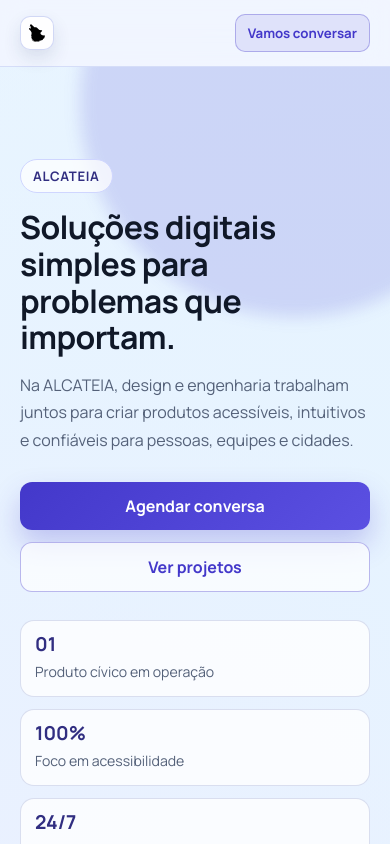
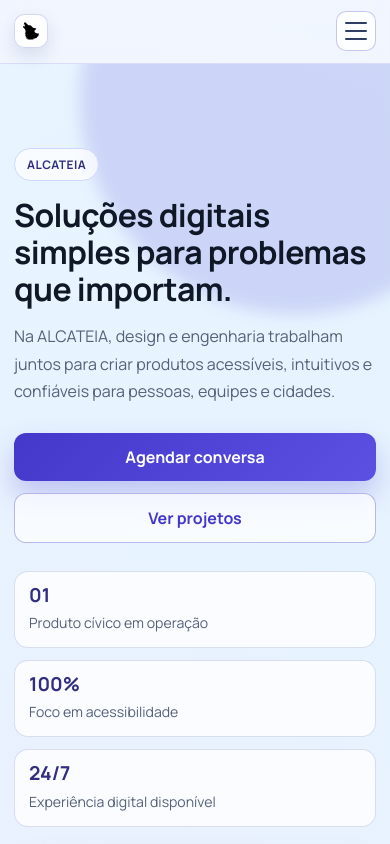
Before and after one commit to Alcateia-Tecnologia/landing-page, a React (Vite) app in the folder webapp/: page / in a window 390 px wide. Shown: the top 844 px of the page. Built offline with nearby package versions, Linux system fonts and the light colour scheme.

Commit message:
feat: improve mobile navigation and responsive layout tuning
Co-authored-by: Kauan Bertalha <Berkhz@users.noreply.github.com>

```diff
--- a/webapp/src/components/NavMenu.tsx
+++ b/webapp/src/components/NavMenu.tsx
@@ -1,6 +1,40 @@
+import { useEffect, useState } from "react";
 import "../styles/NavMenu.css";
 
 export default function NavMenu() {
+  const [menuAberto, setMenuAberto] = useState(false);
+
+  useEffect(() => {
+    const fecharNoDesktop = () => {
+      if (window.innerWidth > 860) {
+        setMenuAberto(false);
+      }
+    };
+
+    const fecharComEscape = (event: KeyboardEvent) => {
+      if (event.key === "Escape") {
+        setMenuAberto(false);
+      }
+    };
+
+    window.addEventListener("resize", fecharNoDesktop);
+    window.addEventListener("keydown", fecharComEscape);
+
+    return () => {
+      window.removeEventListener("resize", fecharNoDesktop);
+      window.removeEventListener("keydown", fecharComEscape);
+    };
+  }, []);
+
+  useEffect(() => {
+    document.body.style.overflow = menuAberto ? "hidden" : "";
+    return () => {
+      document.body.style.overflow = "";
+    };
+  }, [menuAberto]);
+
+  const fecharMenu = () => setMenuAberto(false);
+
   return (
     <nav className="nav-menu" aria-label="Menu principal">
       <div className="container nav-inner">
@@ -26,9 +60,48 @@ export default function NavMenu() {
           </li>
         </ul>
 
-        <a href="#contatos" className="nav-cta">
-          Vamos conversar
-        </a>
+        <div className="nav-actions">
+          <a href="#contatos" className="nav-cta">
+            Vamos conversar
+          </a>
+
+          <button
+            type="button"
+            className="nav-toggle"
+            aria-label={menuAberto ? "Fechar menu" : "Abrir menu"}
+            aria-expanded={menuAberto}
+            aria-controls="menu-mobile"
+            onClick={() => setMenuAberto((aberto) => !aberto)}
+          >
+            <span />
+            <span />
+            <span />
+          </button>
+        </div>
+      </div>
+
+      <div
+        id="menu-mobile"
+        className={`mobile-menu ${menuAberto ? "open" : ""}`}
+        aria-hidden={!menuAberto}
+      >
+        <div className="container mobile-menu-inner">
+          <a href="#sobre" onClick={fecharMenu}>
+            Sobre
+          </a>
+          <a href="#mvv" onClick={fecharMenu}>
+            Essência
+          </a>
+          <a href="#projetos" onClick={fecharMenu}>
+            Projetos
+          </a>
+          <a href="#contatos" onClick={fecharMenu}>
+            Contato
+          </a>
+          <a href="#contatos" className="mobile-cta" onClick={fecharMenu}>
+            Vamos conversar
+          </a>
+        </div>
       </div>
     </nav>
   );
--- a/webapp/src/styles/App.css
+++ b/webapp/src/styles/App.css
@@ -69,6 +69,14 @@ p {
 
 .section {
   padding: 88px 0;
+}
+
+#home,
+#sobre,
+#mvv,
+#projetos,
+#contatos {
+  scroll-margin-top: 94px;
 }
 
 .section.alt {
@@ -494,6 +502,10 @@ p {
     padding: 72px 0;
   }
 
+  .container {
+    padding: 0 16px;
+  }
+
   .hero {
     padding: 92px 0 64px;
   }
@@ -515,3 +527,32 @@ p {
     padding: 22px;
   }
 }
+
+@media (max-width: 420px) {
+  .container {
+    padding: 0 14px;
+  }
+
+  .section {
+    padding: 64px 0;
+  }
+
+  .hero {
+    padding: 84px 0 54px;
+  }
+
+  .badge {
+    font-size: 0.74rem;
+    letter-spacing: 0.04em;
+  }
+
+  .card,
+  .panel-card,
+  .contact-panel {
+    padding: 18px;
+  }
+
+  .project-grid {
+    grid-template-columns: 1fr;
+  }
+}
--- a/webapp/src/styles/NavMenu.css
+++ b/webapp/src/styles/NavMenu.css
@@ -104,6 +104,39 @@
   background: rgba(67, 56, 202, 0.15);
 }
 
+.nav-actions {
+  display: inline-flex;
+  align-items: center;
+  gap: 10px;
+}
+
+.nav-toggle {
+  display: none;
+  width: 42px;
+  height: 42px;
+  border: 1px solid rgba(67, 56, 202, 0.28);
+  border-radius: 10px;
+  background: rgba(255, 255, 255, 0.86);
+  cursor: pointer;
+  padding: 10px 8px;
+}
+
+.nav-toggle span {
+  display: block;
+  width: 100%;
+  height: 2px;
+  border-radius: 999px;
+  background: #2f3f67;
+}
+
+.nav-toggle span + span {
+  margin-top: 6px;
+}
+
+.mobile-menu {
+  display: none;
+}
+
 @media (max-width: 860px) {
   .nav-inner {
     min-height: 66px;
@@ -112,15 +145,72 @@
   .nav-links {
     display: none;
   }
+
+  .nav-cta {
+    display: none;
+  }
+
+  .nav-toggle {
+    display: inline-block;
+  }
+
+  .mobile-menu {
+    display: block;
+    max-height: 0;
+    overflow: hidden;
+    border-top: 1px solid rgba(148, 163, 230, 0);
+    background: rgba(244, 246, 255, 0.98);
+    transition:
+      max-height 0.24s ease,
+      border-color 0.24s ease;
+  }
+
+  .mobile-menu.open {
+    max-height: 320px;
+    border-top-color: rgba(148, 163, 230, 0.3);
+  }
+
+  .mobile-menu-inner {
+    display: grid;
+    gap: 6px;
+    padding-top: 10px;
+    padding-bottom: 14px;
+  }
+
+  .mobile-menu a {
+    text-decoration: none;
+    color: #24324d;
+    font-weight: 600;
+    padding: 10px 12px;
+    border-radius: 10px;
+  }
+
+  .mobile-menu a:hover {
+    background: rgba(67, 56, 202, 0.08);
+    color: var(--primary, #4338ca);
+  }
+
+  .mobile-menu .mobile-cta {
+    margin-top: 6px;
+    border: 1px solid rgba(67, 56, 202, 0.3);
+    background: rgba(67, 56, 202, 0.1);
+    color: var(--primary, #4338ca);
+    text-align: center;
+    font-weight: 700;
+  }
 }
 
 @media (max-width: 520px) {
+  .nav-inner {
+    min-height: 62px;
+  }
+
   .brand-name {
     display: none;
   }
 
-  .nav-cta {
-    padding: 9px 12px;
-    font-size: 0.83rem;
+  .nav-toggle {
+    width: 40px;
+    height: 40px;
   }
 }
```
